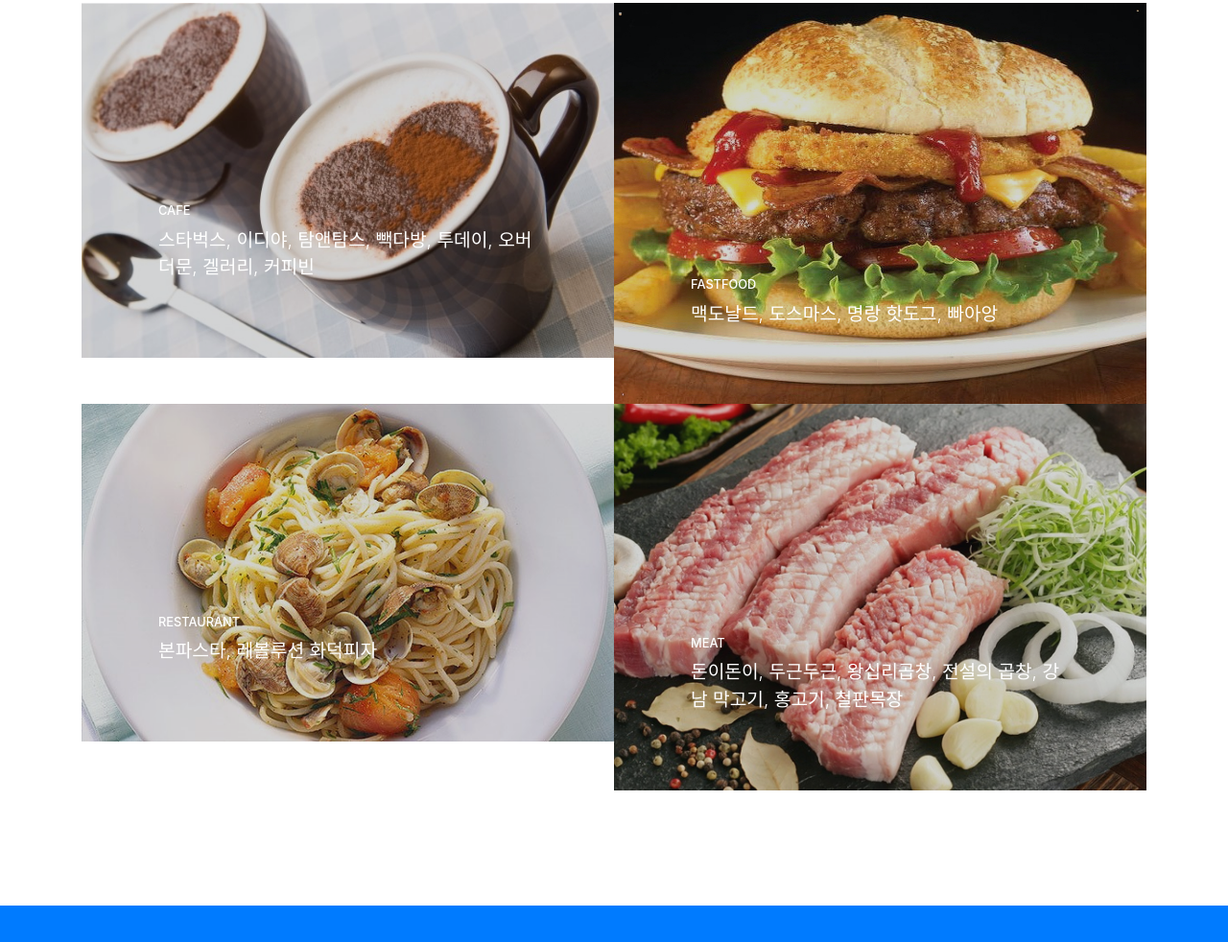
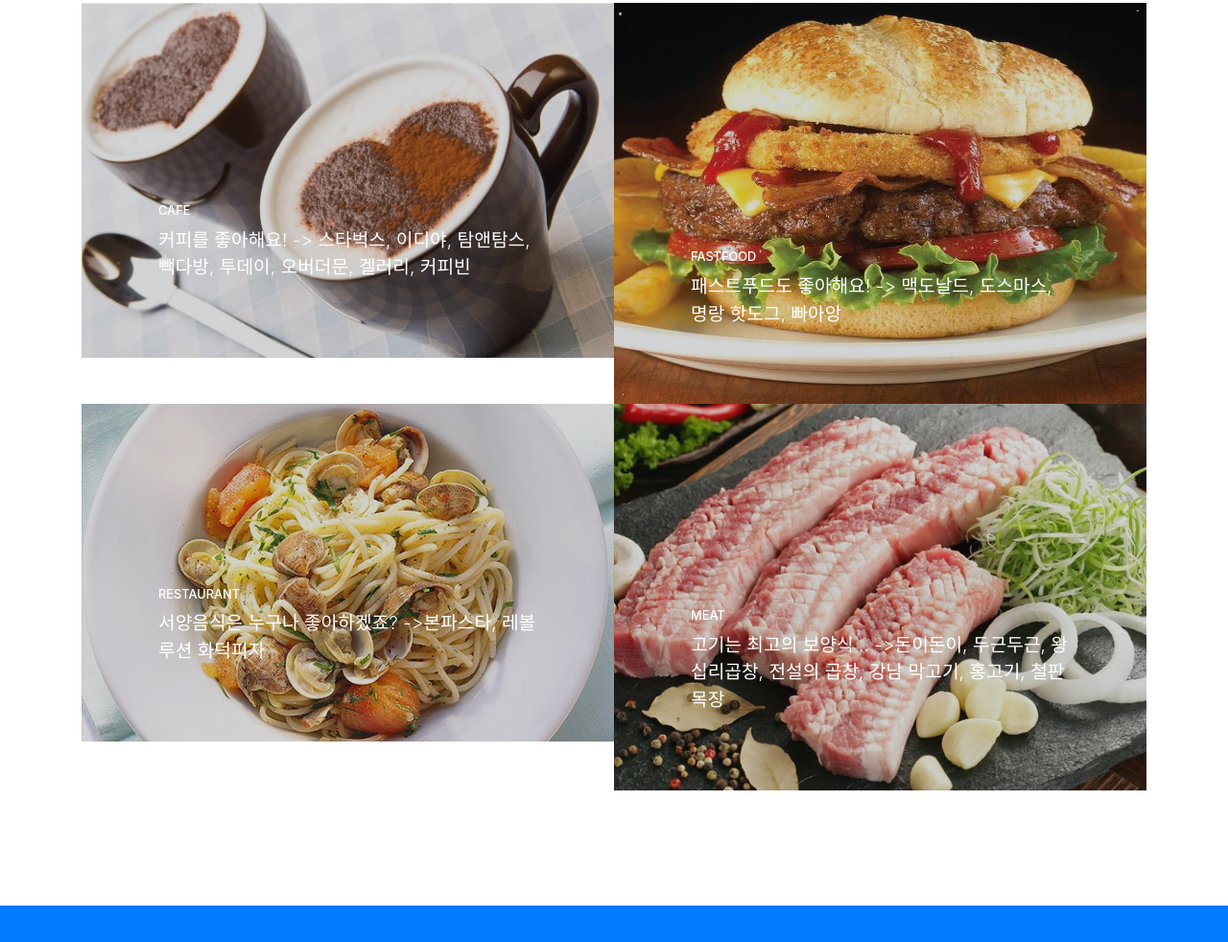
Before and after one commit to leehaeyoung7/github_test_likelion, a website with bundled scripts: page index.html in a window 1280 px wide. Shown: the part 2982-3964 px from the top of the page at 96% size. Built offline with nearby package versions, Linux system fonts and the light colour scheme.

Commit message:
first commit

```diff
--- a/index.html
+++ b/index.html
@@ -149,7 +149,7 @@
               <span class="caption">
                 <span class="caption-content">
                   <h2>Cafe</h2>
-                  <p class="mb-0">스타벅스, 이디야, 탐앤탐스, 빽다방, 투데이, 오버더문, 겔러리, 커피빈</p>
+                  <p class="mb-0">커피를 좋아해요! -> 스타벅스, 이디야, 탐앤탐스, 빽다방, 투데이, 오버더문, 겔러리, 커피빈</p>
                 </span>
               </span>
               <img class="img-fluid" src="img/portfolio-1.jpg" alt="">
@@ -160,7 +160,7 @@
               <span class="caption">
                 <span class="caption-content">
                   <h2>fastfood</h2>
-                  <p class="mb-0">맥도날드, 도스마스, 명랑 핫도그, 빠아앙 </p>
+                  <p class="mb-0">패스트푸드도 좋아해요! -> 맥도날드, 도스마스, 명랑 핫도그, 빠아앙 </p>
                 </span>
               </span>
               <img class="img-fluid" src="img/portfolio-2.jpg" alt="">
@@ -171,7 +171,7 @@
               <span class="caption">
                 <span class="caption-content">
                   <h2>restaurant</h2>
-                  <p class="mb-0">본파스타, 레볼루션 화덕피자 </p>
+                  <p class="mb-0">서양음식은 누구나 좋아하겠죠? ->본파스타, 레볼루션 화덕피자 </p>
                 </span>
               </span>
               <img class="img-fluid" src="img/portfolio-3.jpg" alt="">
@@ -182,7 +182,7 @@
               <span class="caption">
                 <span class="caption-content">
                   <h2>meat</h2>
-                  <p class="mb-0">돈이돈이, 두근두근, 왕십리곱창, 전설의 곱창, 강남 막고기, 홍고기, 철판목장</p>
+                  <p class="mb-0">고기는 최고의 보양식 .. ->돈이돈이, 두근두근, 왕십리곱창, 전설의 곱창, 강남 막고기, 홍고기, 철판목장</p>
                 </span>
               </span>
               <img class="img-fluid" src="img/portfolio-4.jpg" alt="">
```
Also changed, not shown: 4 other files.
